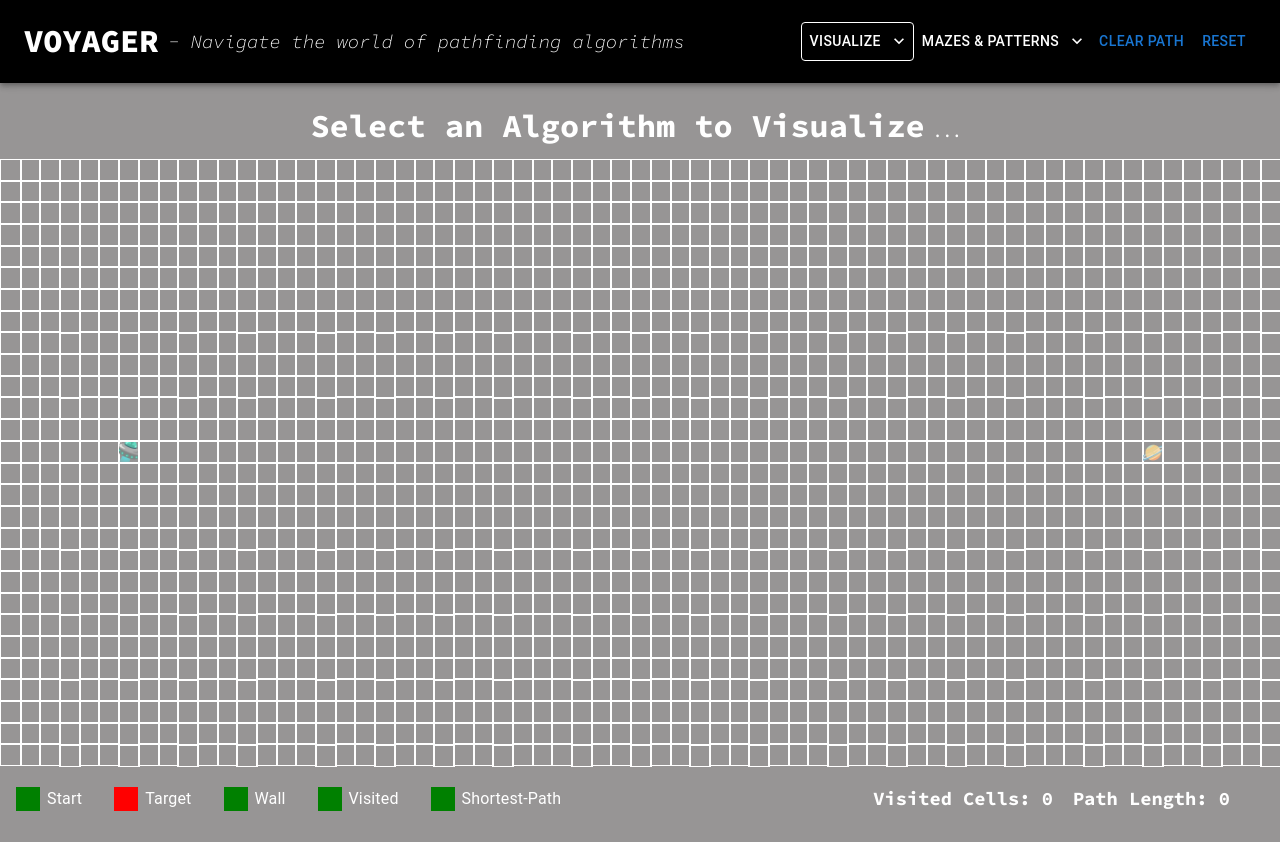
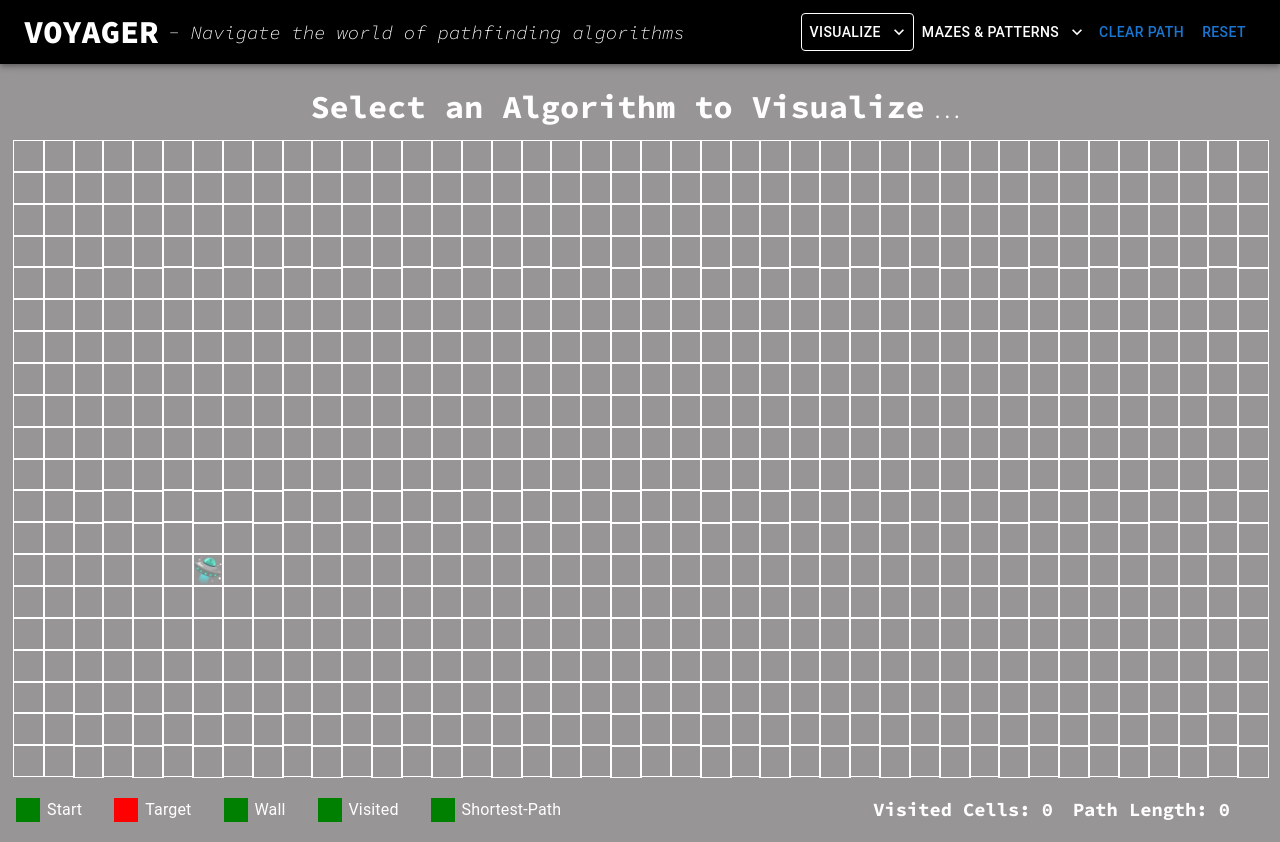
Before and after one commit to aydenyipcs/Pathfinding-Visualizer-, a React (Vite) app: page / in a window 1280 px wide. Built offline with nearby package versions, Linux system fonts and the light colour scheme.

Commit message:
accessibility for different screen sizes and animation rules

```diff
--- a/src/Algorithms/algoFunctions.jsx
+++ b/src/Algorithms/algoFunctions.jsx
@@ -51,10 +51,6 @@ export const animateAlgo = (
   setIsAnimating,
   animationSpeed = 5 //change speed of pathfinding and shortestPath animation here
 ) => {
-  // allCellsInOrder.shift(); //remove start and end cells from both animations
-  // allCellsInOrder.pop();
-  // shortestPath.shift();
-  // shortestPath.pop();
   allCellsInOrder.forEach((cell, index) => { //Pathfinding Animation
     setTimeout(() => {
       setPathfindingAnimation((prevState) => {
--- a/src/Grid/Grid.scss
+++ b/src/Grid/Grid.scss
@@ -1,4 +1,6 @@
 .grid {
   display: grid;
-  grid-template-columns: repeat(auto-fit, minmax(10px, 1fr));
+  grid-template-columns: repeat(auto-fit, minmax(1px,1fr));
+  margin-left: 1vw;
+  margin-right: 1vw;
 }
--- a/src/Grid/gridFunctions.jsx
+++ b/src/Grid/gridFunctions.jsx
@@ -1,5 +1,8 @@
-const NUM_ROW = 65;
-const NUM_COL = 28;
+
+let NUM_ROW = Math.floor(window.innerWidth / 30);
+let NUM_COL = Math.floor(window.innerHeight * 0.78 / 30)
+NUM_ROW =  NUM_ROW > 80 ? NUM_ROW * 0.6 : NUM_ROW
+NUM_COL =  NUM_COL > 35 ? NUM_COL * 0.6 : NUM_COL
 
 export const createBlankGrid = (startPosition, endPosition) => {
   const blankGrid = [];
--- /dev/null
+++ b/src/Mazes/mazeFunctions.jsx
@@ -0,0 +1,33 @@
+export const animateMaze = (walls, maze, setGrid) => {
+    if(maze === "Prim's Algorithm" || maze === "Random Maze") {
+        setGrid((currGrid) => {
+            const newGrid = currGrid.map((row) => {
+              return row.map((cell) => {
+                if (!cell.start && !cell.end) return { ...cell, wall: true };
+                return cell;
+              });
+            });
+            return newGrid;
+          });
+
+          walls.forEach((wall, index) => {
+            setTimeout(() => {
+              setGrid((currGrid) => {
+                const newGrid = [...currGrid];
+                newGrid[wall.row][wall.col].wall = false;
+                return newGrid;
+              });
+            }, index * 5);
+          });
+    }else {
+        walls.forEach((wall, index) => {
+            setTimeout(() => {
+              setGrid((currGrid) => {
+                const newGrid = [...currGrid];
+                newGrid[wall.row][wall.col].wall = true;
+                return newGrid;
+              });
+            }, index * 5);
+          });
+    }
+  };
--- a/src/NavBar/NavBar.jsx
+++ b/src/NavBar/NavBar.jsx
@@ -13,6 +13,7 @@ import "./navBar.scss";
 import { createBlankGrid, clearPath } from "../Grid/gridFunctions.jsx";
 import { getShortestPath, animateAlgo } from "../Algorithms/algoFunctions.jsx";
 import { algos, algoDescription, mazes } from "../utils.jsx";
+import { animateMaze } from "../Mazes/mazeFunctions.jsx";
 
 const NavBar = () => {
   const {
@@ -107,65 +108,8 @@ const NavBar = () => {
     const start = grid[startPosition[0]][startPosition[1]];
     const end = grid[endPosition[0]][endPosition[1]];
     const steps = mazes[maze](grid, start, end);
-    animateMaze(steps, maze);
+    animateMaze(steps, maze, setGrid);
     setIsAnimating(false);
-  };
-
-  // const animateMaze = (walls, maze) => {
-  //   setGrid((currGrid) => {
-  //     const newGrid = currGrid.map((row) => {
-  //       return row.map((cell) => {
-  //         if (!cell.start && !cell.end) return { ...cell, wall: true };
-  //         return cell;
-  //       });
-  //     });
-  //     return newGrid;
-  //   });
-  //   walls.forEach((wall, index) => {
-  //     setTimeout(() => {
-  //       setGrid((currGrid) => {
-  //         const newGrid = [...currGrid];
-  //         newGrid[wall.row][wall.col].wall = true;
-  //         return newGrid;
-  //       });
-  //     }, index * 5);
-  //   });
-  // if(maze === "Prim's Algorithm" || maze === "Random Maze") {
-  //   setTimeout(() => {
-  //     setGrid((currGrid) => {
-  //       const newGrid = currGrid.map(row => {
-  //         return row.map(cell => {
-  //           if(!cell.start && !cell.end) return {...cell, wall: !cell.wall}
-  //           return cell;
-  //         })
-  //       })
-  //       return newGrid;
-  //     })
-  //   },walls.length * 5 + 10)
-  // }
-  // };
-  const animateMaze = (walls) => {
-    // First, set all cells to be walls
-    setGrid((currGrid) => {
-      const newGrid = currGrid.map((row) => {
-        return row.map((cell) => {
-          if (!cell.start && !cell.end) return { ...cell, wall: true };
-          return cell; // Set every cell as a wall
-        });
-      });
-      return newGrid;
-    });
-
-    // Animate the removal of walls based on the 'walls' array
-    walls.forEach((wall, index) => {
-      setTimeout(() => {
-        setGrid((currGrid) => {
-          const newGrid = [...currGrid];
-          newGrid[wall.row][wall.col].wall = false; // Set the specific cell as not a wall
-          return newGrid;
-        });
-      }, index * 5); // Adjust the delay as needed for the animation speed
-    });
   };
 
   return (
--- a/src/NavBar/navBar.scss
+++ b/src/NavBar/navBar.scss
@@ -1,7 +1,8 @@
 #navbar {
   display: flex;
   justify-content: space-around;
-  width: 100%;
+  width: 100vw;
+  height:8vh;
   background-color: black;
   color: white;
 }
--- a/src/app.scss
+++ b/src/app.scss
@@ -2,11 +2,16 @@
 
  body::-webkit-scrollbar {
   height: 0;
+  width: 0;
+  margin: 0;
+  padding: 0;
+  box-sizing: border-box;
 }
 body {
   font-family: "Source Code Pro", monospace;
   color: white;
   margin: 0;
+  padding: 0;
   width: 100%;
   height: 100%;
   background-color: #979595;
```
Also changed, not shown: package.json (+8 -8 lines), 2 other files (tests, documents, lock files or other folders).
